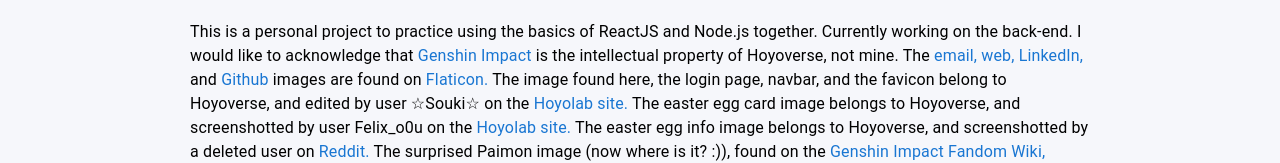
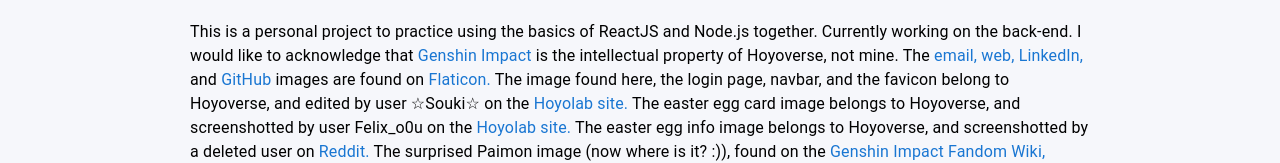
Before and after one commit to Katsumac/genshindex, a React (Vite) app in the folder client/: page /about in a window 1280 px wide. Shown: the part 561-724 px from the top of the page. Built offline with nearby package versions, Linux system fonts and the light colour scheme.

Commit message:
Fixed spelling and link on About page

```diff
--- a/client/src/About.jsx
+++ b/client/src/About.jsx
@@ -27,7 +27,7 @@
                     The <Link href="https://www.flaticon.com/free-icon/email_3178158" underline="none">email, </Link>
                     <Link href="https://www.flaticon.com/free-icon/web_3178162" underline="none">web, </Link>
                     <Link href="https://www.flaticon.com/free-icon/linkedin_1384014" underline="none">LinkedIn, </Link>
-                    and <Link href="https://www.flaticon.com/free-icon/github_2111425" underline="none">Github </Link>
+                    and <Link href="https://www.flaticon.com/free-icon/github_2111425" underline="none">GitHub </Link>
                     images are found on <Link href="https://www.flaticon.com" underline="none">Flaticon. </Link>
                     The image found here, the login page, navbar, and the favicon belong to Hoyoverse, and edited by user ☆Souki☆ on the <Link href="https://www.hoyolab.com/article/7007341" underline="none">Hoyolab site. </Link>
                     The easter egg card image belongs to Hoyoverse, and screenshotted by user Felix_o0u on the <Link href="https://www.hoyolab.com/article/30095421" underline="none">Hoyolab site. </Link>
```
